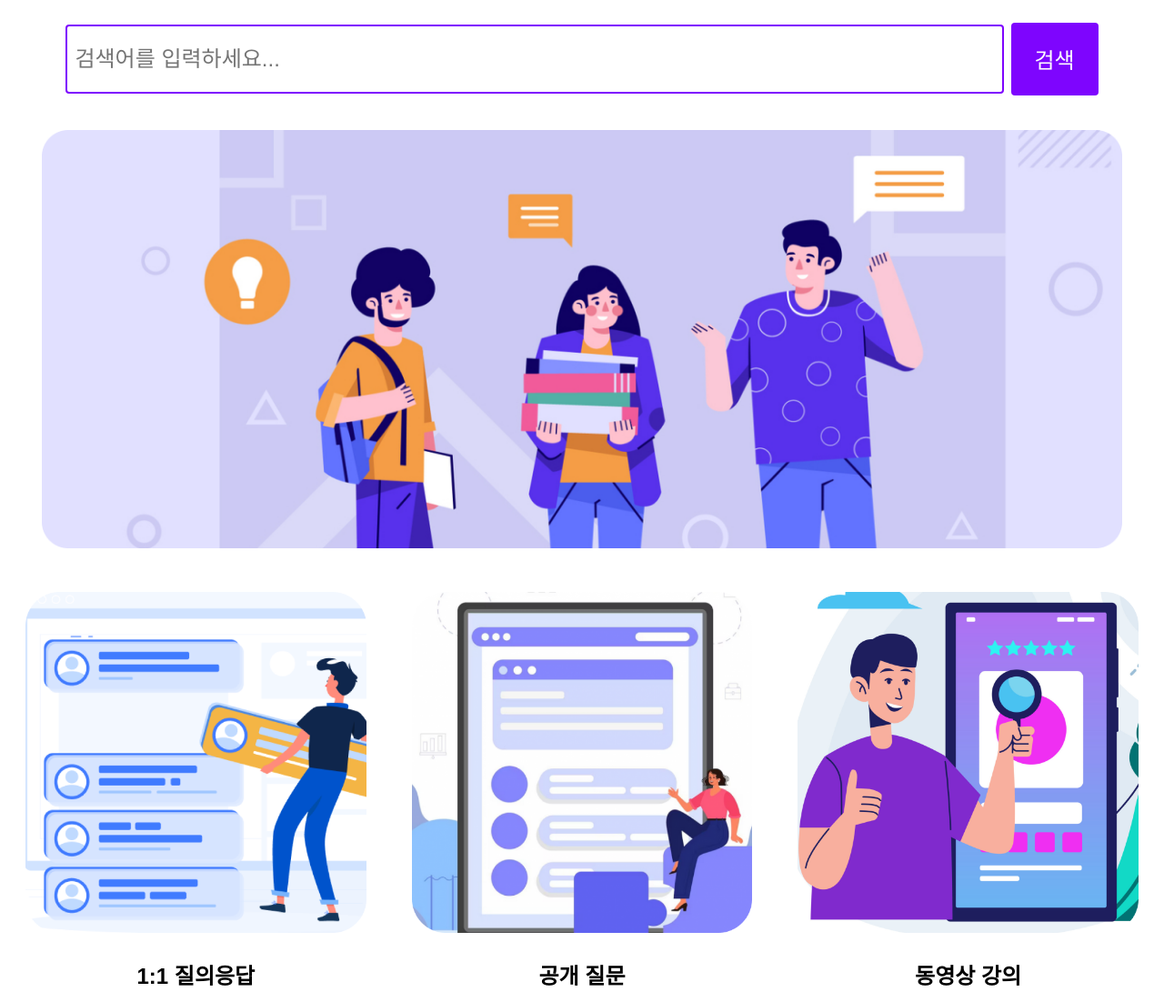
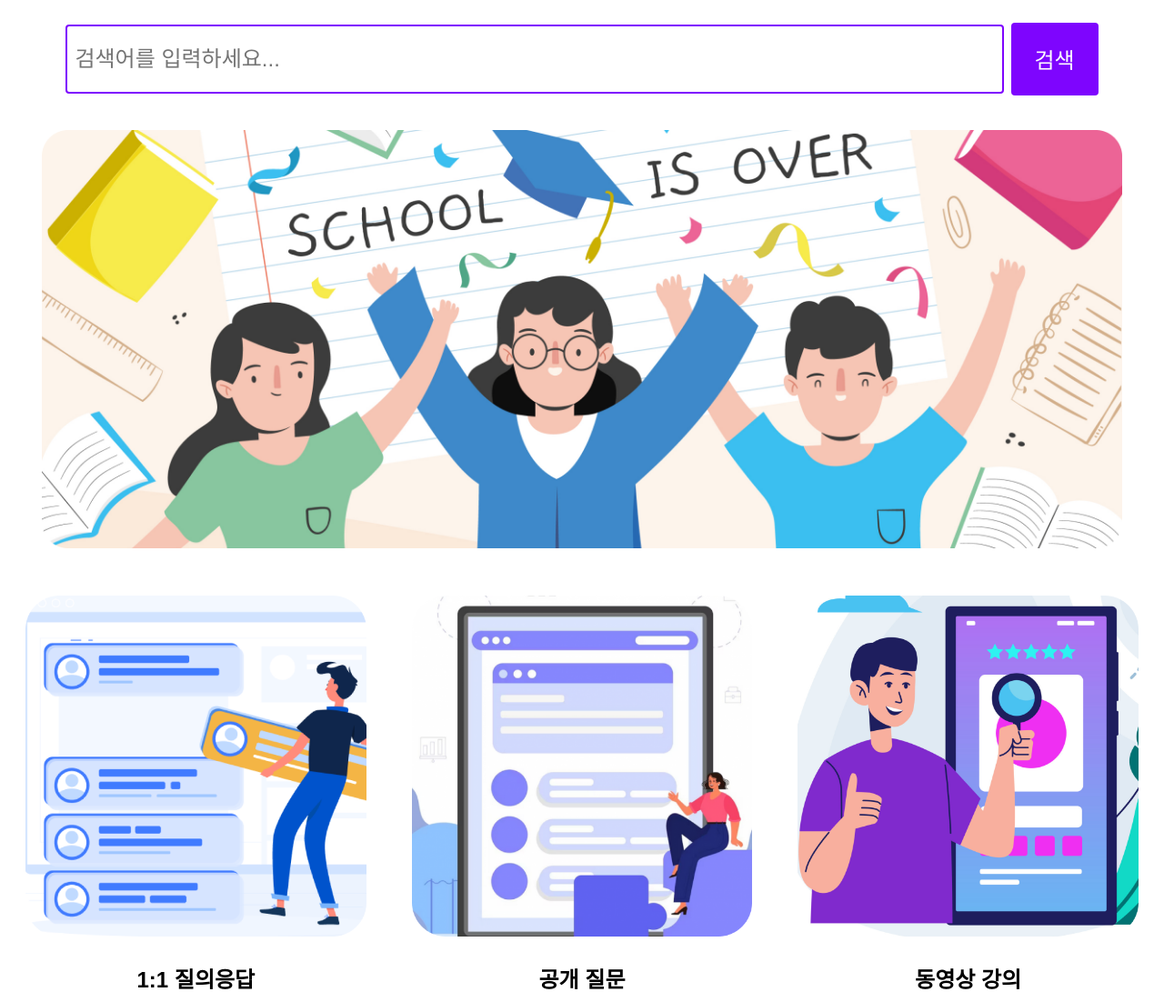
Before and after one commit to jga-eun/DISS, a PHP site: page /Home.html in a window 1280 px wide. Shown: the part 77-1179 px from the top of the page at 91% size. Run offline with PHP 8.4, Linux system fonts and the light colour scheme.

Commit message:
home페이지 배너 수정

```diff
--- a/Home.html
+++ b/Home.html
@@ -1,64 +1,112 @@
 <!DOCTYPE html>
 <html lang="ko">
   <head>
-    <meta charset="UTF-8">
-    <meta name="viewport" content="width=device-width, initial-scale=1.0">
+    <meta charset="UTF-8" />
+    <meta name="viewport" content="width=device-width, initial-scale=1.0" />
     <title>DISS</title>
-    <link rel="stylesheet" href="st_home.css">
-    <link rel="stylesheet" href="st_base.css">
+    <link rel="stylesheet" href="st_home.css" />
+    <link rel="stylesheet" href="st_base.css" />
   </head>
 
   <body>
     <div class="header">
-        <a href="Home.html"><img src="image/logo.png" alt="Logo Image" class="logo"></a><!-- alt : 이미지 로드 실패 시 대체 텍스트 -->
-        <a href="profile.html"><img src="image/profile.png" alt="Profile Image" class="profile"></a>
+      <a href="Home.html"
+        ><img src="image/logo.png" alt="Logo Image" class="logo" /></a
+      ><!-- alt : 이미지 로드 실패 시 대체 텍스트 -->
+      <a href="profile.html"
+        ><img src="image/profile.png" alt="Profile Image" class="profile"
+      /></a>
     </div>
 
     <div class="content">
       <div class="search-container">
-            <input type="text" id="search-input" placeholder="검색어를 입력하세요...">
+        <input
+          type="text"
+          id="search-input"
+          placeholder="검색어를 입력하세요..."
+        />
         <button type="button" id="search-button">검색</button>
       </div>
 
       <div class="banner">
-            <img src="image/banner1.png" alt="Banner Image">
+        <div class="slider-wrapper">
+          <div class="banner-slide">
+            <img src="image/banner3.png" alt="Banner 3" />
+          </div>
+          <div class="banner-slide">
+            <img src="image/banner1.png" alt="Banner 1" />
+          </div>
+          <div class="banner-slide">
+            <img src="image/banner2.png" alt="Banner 2" />
+          </div>
+          <div class="banner-slide">
+            <img src="image/banner3.png" alt="Banner 3" />
+          </div>
+          <div class="banner-slide">
+            <img src="image/banner1.png" alt="Banner 1" />
+          </div>
+        </div>
       </div>
 
       <div class="button-container">
         <div class="button-wrapper">
           <button class="custom-button" onclick="goToPage('QnA_private')">
-                    <img src="image/button1.png" alt="1:1 질의응답" style="width:100%; height:auto;">
-                    <br>1:1 질의응답
+            <img
+              src="image/button1.png"
+              alt="1:1 질의응답"
+              style="width: 100%; height: auto"
+            />
+            <br />1:1 질의응답
           </button>
         </div>
         <div class="button-wrapper">
           <button class="custom-button" onclick="goToPage('QnA_public')">
-                    <img src="image/button2.png" alt="공개 질문" style="width:100%; height:auto;">
-                    <br>공개 질문
+            <img
+              src="image/button2.png"
+              alt="공개 질문"
+              style="width: 100%; height: auto"
+            />
+            <br />공개 질문
           </button>
         </div>
         <div class="button-wrapper">
           <button class="custom-button" onclick="goToPage('video')">
-                    <img src="image/button3.png" alt="동영상 강의" style="width:100%; height:auto;">
-                    <br>동영상 강의
+            <img
+              src="image/button3.png"
+              alt="동영상 강의"
+              style="width: 100%; height: auto"
+            />
+            <br />동영상 강의
           </button>
         </div>
         <div class="button-wrapper">
           <button class="custom-button" onclick="goToPage('file')">
-                    <img src="image/button4.png" alt="자료실" style="width:100%; height:auto;">
-                    <br>자료실
+            <img
+              src="image/button4.png"
+              alt="자료실"
+              style="width: 100%; height: auto"
+            />
+            <br />자료실
           </button>
         </div>
         <div class="button-wrapper">
           <button class="custom-button" onclick="goToPage('academy')">
-                    <img src="image/button5.png" alt="대학원" style="width:100%; height:auto;">
-                    <br>대학원
+            <img
+              src="image/button5.png"
+              alt="대학원"
+              style="width: 100%; height: auto"
+            />
+            <br />대학원
           </button>
         </div>
         <div class="button-wrapper">
           <button class="custom-button" onclick="goToPage('product')">
-                    <img src="image/button6.png" alt="수비니아" style="width:100%; height:auto;">
-                    <br>수비니아
+            <img
+              src="image/button6.png"
+              alt="수비니아"
+              style="width: 100%; height: auto"
+            />
+            <br />수비니아
           </button>
         </div>
       </div>
@@ -74,23 +122,53 @@
       <div class="email">Email: DISS@gmail.com</div>
     </div>
     <script>
-        document.addEventListener('DOMContentLoaded', function () {
-            const searchButton = document.getElementById('search-button');
-            searchButton.addEventListener('click', function () {
-                const keyword = document.getElementById('search-input').value;
+      document.addEventListener("DOMContentLoaded", function () {
+        const searchButton = document.getElementById("search-button");
+        searchButton.addEventListener("click", function () {
+          const keyword = document.getElementById("search-input").value;
           fetch(`http://localhost/search.php?keyword=${keyword}`)
-                    .then(response => response.json())
-                    .then(data => {
-                        if (data.length > 0) {  // 데이터가 있을 경우
-                            sessionStorage.setItem('searchResult', JSON.stringify(data));
-                            window.location.href = 'result.html';
-                        } else {  // 데이터가 없을 경우
-                            sessionStorage.setItem('searchResult', JSON.stringify({'error': '검색 결과가 없습니다.'}));
-                            window.location.href = 'result.html';
+            .then((response) => response.json())
+            .then((data) => {
+              if (data.length > 0) {
+                // 데이터가 있을 경우
+                sessionStorage.setItem("searchResult", JSON.stringify(data));
+                window.location.href = "result.html";
+              } else {
+                // 데이터가 없을 경우
+                sessionStorage.setItem(
+                  "searchResult",
+                  JSON.stringify({ error: "검색 결과가 없습니다." })
+                );
+                window.location.href = "result.html";
               }
             })
-                    .catch(error => console.error('Error:', error));
+            .catch((error) => console.error("Error:", error));
         });
+      });
+
+      document.addEventListener("DOMContentLoaded", function () {
+        let currentIndex = 1;
+        const slides = document.querySelectorAll(".banner-slide");
+        const totalSlides = slides.length;
+
+        function nextSlide() {
+          currentIndex++;
+          const offset = -currentIndex * 100;
+          const sliderWrapper = document.querySelector(".slider-wrapper");
+          sliderWrapper.style.transition = "transform 0.5s ease-in-out";
+          sliderWrapper.style.transform = `translateX(${offset}%)`;
+
+          // 마지막 슬라이드일 경우 첫 슬라이드로 이동
+          if (currentIndex === totalSlides - 1) {
+            setTimeout(() => {
+              sliderWrapper.style.transition = "none";
+              currentIndex = 1;
+              sliderWrapper.style.transform = `translateX(-100%)`;
+            }, 500); // 슬라이드 애니메이션 시간과 일치하도록 함
+          }
+        }
+
+        setInterval(nextSlide, 3000); // 3초마다 슬라이드 이동
       });
     </script>
   </body>
--- a/st_home.css
+++ b/st_home.css
@@ -36,15 +36,27 @@
 
 /*배너 부분*/
 .banner {
-    margin: 3%;
+    margin: 3%; /* 간격 유지 */
     display: flex;
     justify-content: center; /* 수평 중앙 정렬 */
+    overflow: hidden; /* 배너 슬라이드에서 화면 밖의 부분을 숨김 */
 }
 
-.banner img {
-    max-width: 100%;
+.slider-wrapper {
+    display: flex;
+    transition: transform 0.5s ease-in-out; /* 부드러운 슬라이드 */
+}
+
+.banner-slide {
+    flex: 0 0 100%; /* 각 슬라이드가 화면의 전체 너비를 차지하도록 설정 */
+    box-sizing: border-box; /* 슬라이드 간 경계 */
+}
+
+.banner-slide img {
+    width: 100%;
     height: auto;
 }
+
 
 /*메뉴 버튼 부분*/
 .button-container {
```
Also changed, not shown: image/banner2.png, image/banner3.png. Lines whose indentation alone changed are shown as unchanged.
